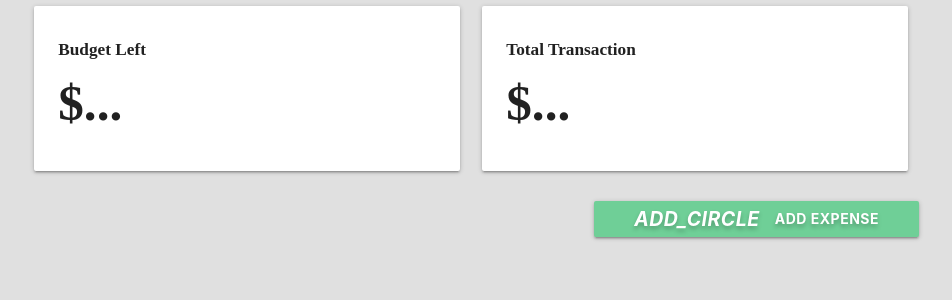
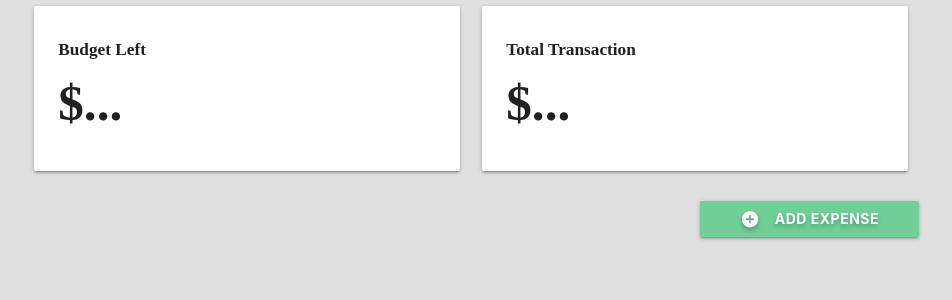
Before and after one commit to SRICKKY/budgetproject, a Django app: a page that uses budget/templates/budget/base.html in a window 1280 px wide. Shown: the part 204-504 px from the top of the page, without its empty margins (169-1121 px from the left). Run offline with Django 3.2, Linux system fonts and the light colour scheme; data comes from the database, SQL or seed files in the repository; both versions use the stored data as it was after the commit; data that the repository does not hold is empty.

Commit message:
Updated Again

```diff
--- a/budget/templates/budget/base.html
+++ b/budget/templates/budget/base.html
@@ -7,6 +7,7 @@
 	<link rel="stylesheet" href="{% static 'css/materialize.css' %}">
 	<link rel="stylesheet" href="{% static 'css/styles.css' %} ">
 	<!-- <link rel="stylesheet" href="{% static 'fonts/' %}"> -->
+	<link href="https://fonts.googleapis.com/icon?family=Material+Icons" rel="stylesheet">
 </head>
 <body>
 	{% block content %}
```
Also changed, not shown: db.sqlite3.
